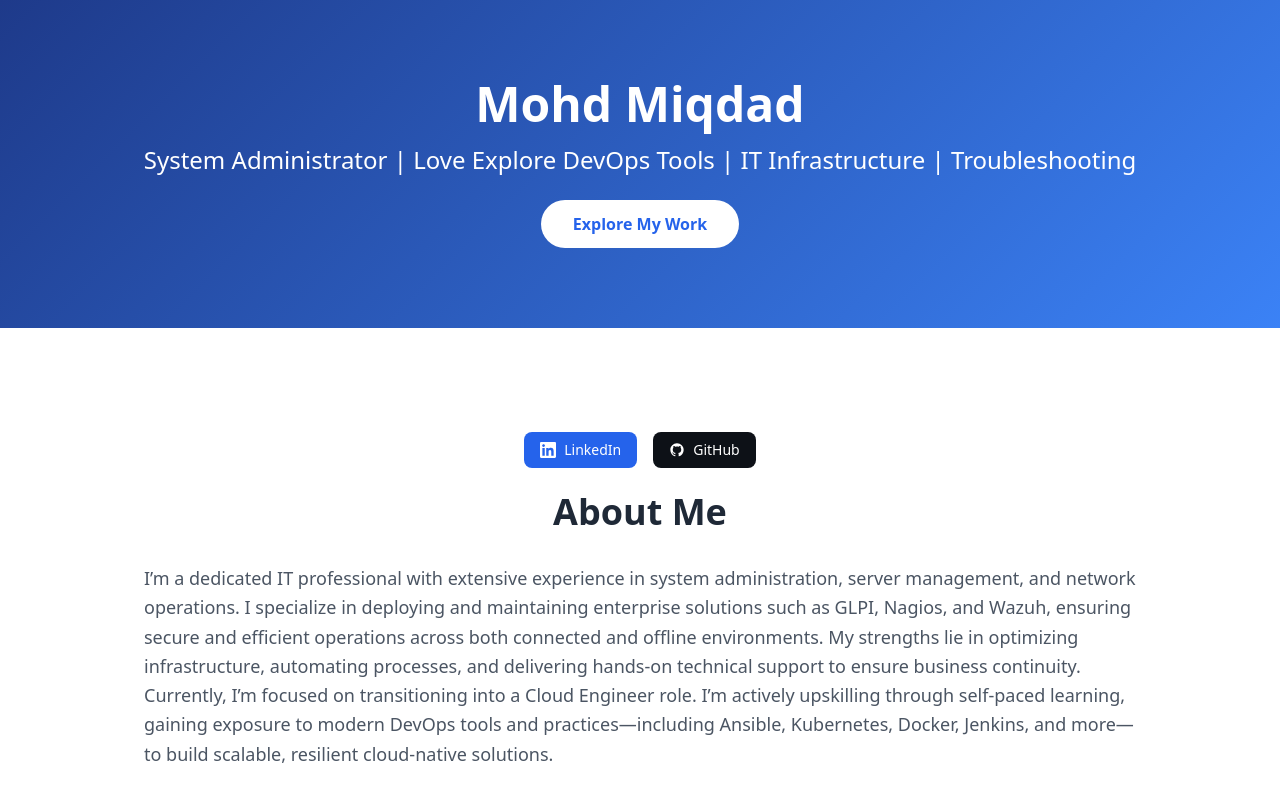
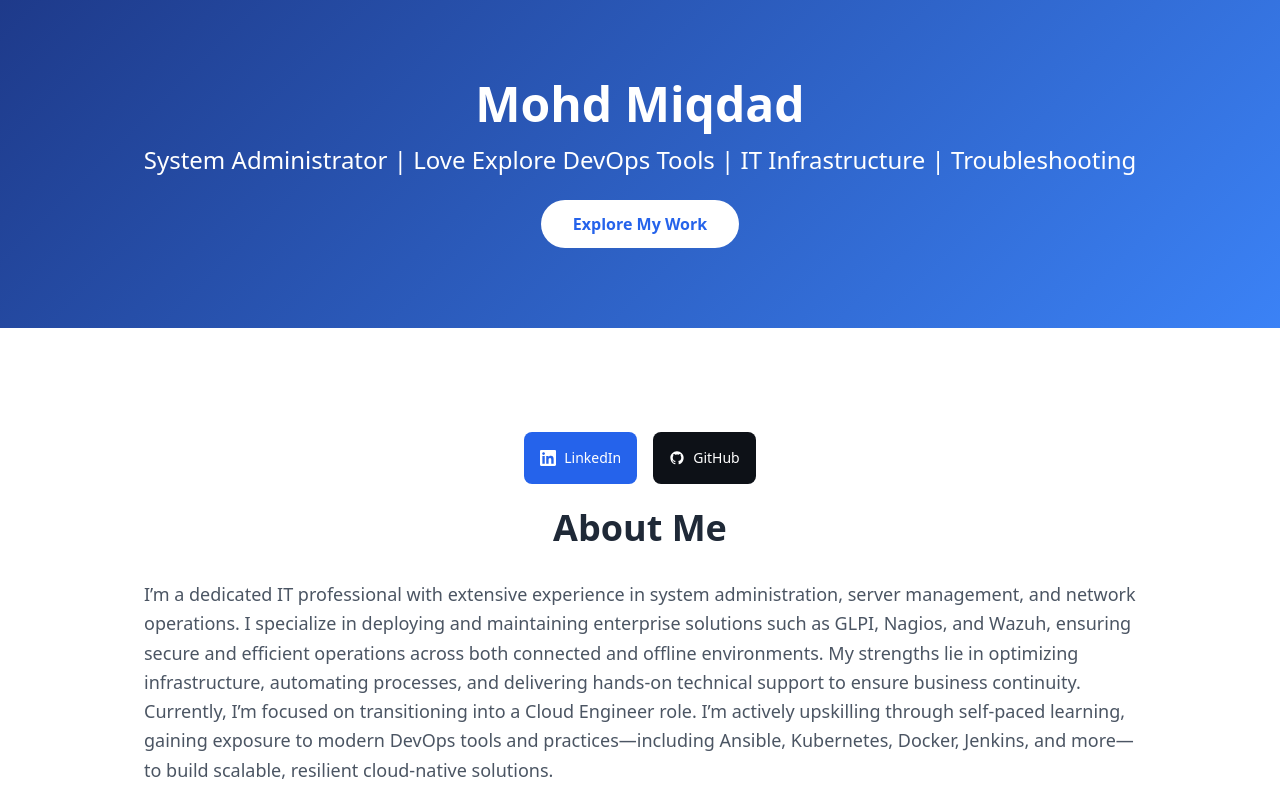
Before and after one commit to dad1755/ridergami-portfolio, a plain HTML site: page index.html in a window 1280 px wide. Shown: the top 800 px of the page. Drawn offline with nearby package versions, Linux system fonts and the light colour scheme.

Commit message:
Update index.html

```diff
--- a/index.html
+++ b/index.html
@@ -58,7 +58,7 @@
         href="https://www.linkedin.com/in/mohd-miqdad/"
         target="_blank"
         rel="noopener noreferrer"
-        class="inline-flex items-center px-4 py-2 bg-blue-600 text-white text-sm font-medium rounded-lg hover:bg-blue-700 transition duration-300 ease-in-out"
+        class="inline-flex items-center px-4 py-4 bg-blue-600 text-white text-sm font-medium rounded-lg hover:bg-blue-700 transition duration-300 ease-in-out"
       >
         <svg
           class="w-4 h-4 mr-2"
@@ -77,7 +77,7 @@
         href="https://github.com/dad1755"
         target="_blank"
         rel="noopener noreferrer"
-        class="inline-flex items-center px-4 py-2 bg-[#0D1117] text-white text-sm font-medium rounded-lg hover:bg-[#1F2A44] transition duration-300 ease-in-out"
+        class="inline-flex items-center px-4 py-4 bg-[#0D1117] text-white text-sm font-medium rounded-lg hover:bg-[#1F2A44] transition duration-300 ease-in-out"
       >
         <svg
           class="w-4 h-4 mr-2"
```
